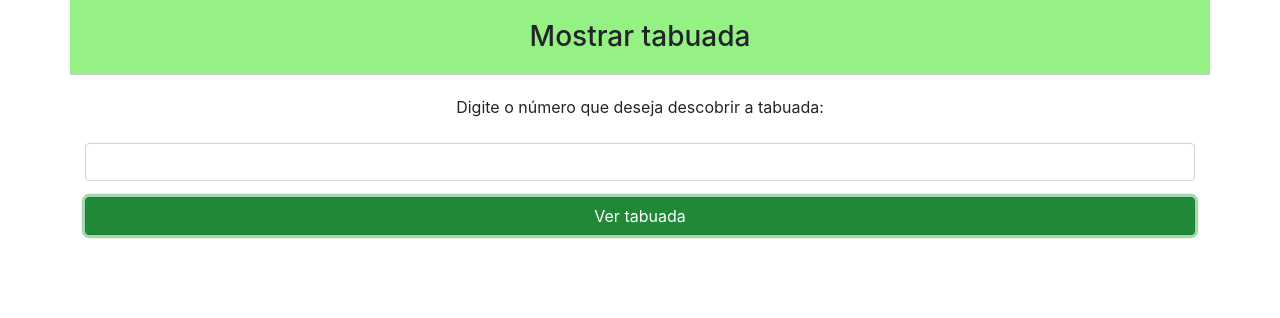
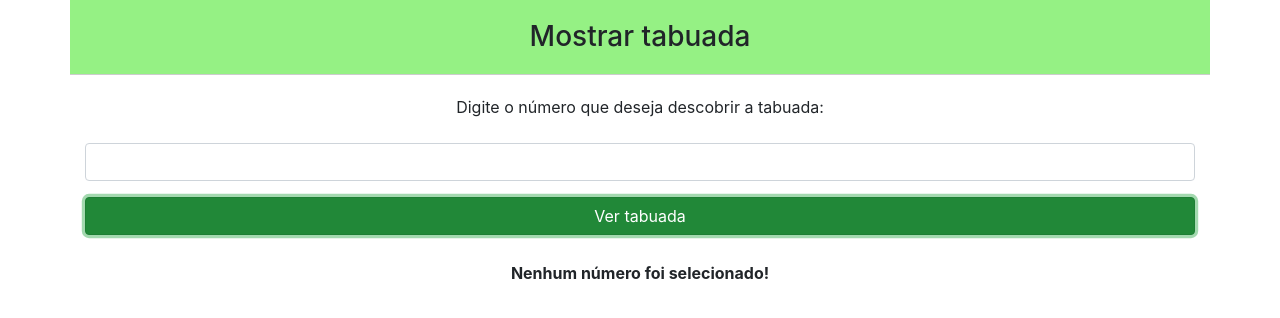
Before and after one commit to beatrizsibilio/ex1_tabuada, a website: page www/index.html in a window 1280 px wide. Both pictures are taken after a click on the button "Ver tabuada". Drawn offline with nearby package versions, Linux system fonts and the light colour scheme.

Commit message:
atualizacao

```diff
--- a/www/components/acao.js
+++ b/www/components/acao.js
@@ -7,7 +7,7 @@ $(document).on("click","#calcular", function(){
 
   valorInvalido = function(){
     $("#resultado").html("<b>Nenhum número foi selecionado!</b>");
-    $("#resultado").css("border", "0px");
+    $("#resultado").css("border", "none");
   }
 
   mostrarTabuada = function(){
@@ -17,7 +17,6 @@ $(document).on("click","#calcular", function(){
       tabuada += num + " X "+ a+ " = " + resultado + "<br>";
     }
     $("#resultado").html(tabuada);
-    $("#resultado").css("padding", "10px");
     $("#resultado").css("border", "solid black 1px");
   }
 
--- a/www/css/style.css
+++ b/www/css/style.css
@@ -18,3 +18,8 @@ p{
 #numero{
   text-align: left;
 }
+
+#resultado{
+  padding: 10px;
+  margin-bottom: 20px;
+}
--- a/www/index.html
+++ b/www/index.html
@@ -6,7 +6,7 @@
   <meta http-equiv="Content-Security-Policy" content="default-src * data: gap: https://ssl.gstatic.com; style-src * 'unsafe-inline'; script-src * 'unsafe-inline' 'unsafe-eval'">
   <script src="components/loader.js"></script>
   <script src="lib/jquery-3.6.0.min.js"></script>
-  <script src="components/tabuada.js"></script>
+  <script src="components/acao.js"></script>
 
   <link rel="stylesheet" href="components/loader.css">
   <link rel="stylesheet" href="https://cdn.jsdelivr.net/npm/bootstrap@4.6.0/dist/css/bootstrap.min.css" integrity="sha384-B0vP5xmATw1+K9KRQjQERJvTumQW0nPEzvF6L/Z6nronJ3oUOFUFpCjEUQouq2+l" crossorigin="anonymous">
```
